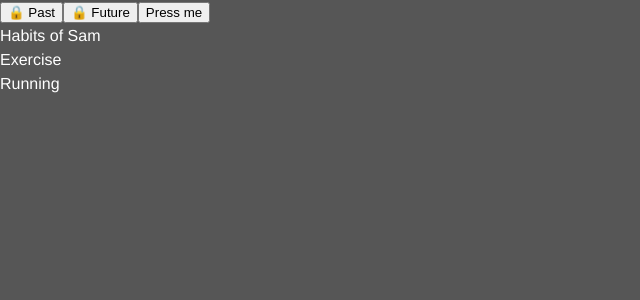
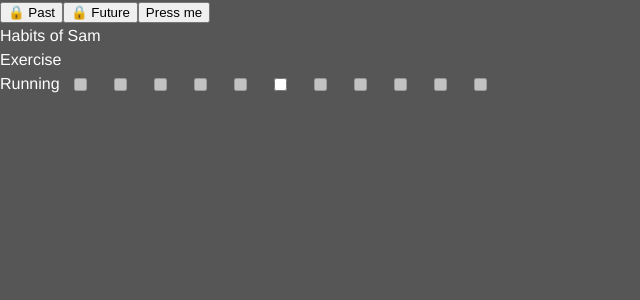
Before and after one commit to Azoghal/2-habit-tracker, a React app: page / in a window 1280 px wide. Shown: the top 300 px of the page, without its empty margins (0-640 px from the left). Built offline with nearby package versions, Linux system fonts and the light colour scheme; the HTML template or start-up script is replaced by a standard one.

Commit message:
fill out dates but no on click

```diff
--- a/src/components/Habits.tsx
+++ b/src/components/Habits.tsx
@@ -13,27 +13,29 @@ function getTodayMidday(){
 
 export interface IHabitsProps {
     data: IHabits // this should be a habits but i'm feeling,, lazy/pragmatic for now
+    updateHabits(newHabits: IHabits): void;
 }
 
+const daySeconds = 86400;
+
 export default function Habits(props: IHabitsProps) {
-    const daySeconds = 86400;
   const today = getTodayMidday();
   const yesterday = today - daySeconds; // TODO remove eventually, just for hardcoding
   const tomorrow = today + daySeconds;
 
   // TODO for now, use the range yesterday -> tomorrow as the range to fill in, if there is nothing present.
 
-    const [jsonData, setJsonData] = useState(props.data)
+  const [stagedData, setStagedData] = useState(props.data)
 
   const [currentDate, setCurrentDate] = useState(getTodayMidday());
   const [lockPast, setLockPast] = useState(true);
   const [lockFuture, setLockFuture] = useState(true);
 
-    const [habits, setHabits] = useState<ITableProps>(enrichHabits(jsonData, currentDate, lockFuture, lockPast));
+  const [habits, setHabits] = useState<ITableProps>(enrichHabits(stagedData, currentDate, lockFuture, lockPast));
 
   const loadData = useCallback(()=>{
     // TODO get the jsonData from cookie
-      setHabits(enrichHabits(jsonData, currentDate, lockFuture, lockPast))
+    setHabits(enrichHabits(stagedData, currentDate, lockFuture, lockPast))
   }, [])
 
   useEffect(()=>{
@@ -75,6 +77,44 @@ export default function Habits(props: IHabitsProps) {
   </>;
 }
 
+// yuck
+// start and end are date numbers
+// TODO add a type alias for date numbers
+function fillBlanks(row: IRowProps, today:number, backwards:number, forwards: number): IRowProps {
+
+  const createEmpty: (date: number)=>ICheckboxProps = (date:number) => {
+    return {
+      date: date,
+      value: 0,
+      state: CheckboxStateFromInt(0),
+      locked: date != today, // TODO
+      onClick: ()=>{},
+    }
+  }
+
+  // build the list of activities we need, by creating empty ones when it does not already exist, copying where it does.
+
+  const newActivities :ICheckboxProps[] = []
+
+  const start = today - backwards * daySeconds
+  const end = today + forwards * daySeconds;
+
+  for (let d = start; d <= end; d += daySeconds) {
+    const existing = row.activities.find((c: ICheckboxProps)=>{return c.date == d})
+    if (existing) {
+      newActivities.push(existing)
+    } else{
+      newActivities.push(createEmpty(d));
+    }
+  }
+
+  return {
+    ...row,
+    activities: newActivities
+  }
+}
+
+// propifies everything - that is present. Missing dates should be generated using fillDates
 function enrichHabits(table: IHabits, today: number, lockForwards: boolean, lockBackwards: boolean): ITableProps {
   const categories: ICategoryProps[] = table.categories.map((c)=>{
     const habits: IRowProps[] = c.habits.map((h)=>{
@@ -88,7 +128,8 @@ export default function Habits(props: IHabitsProps) {
         }
         return activity
       })
-        const row: IRowProps = {title: h.title, activities: activities}
+      let row: IRowProps = {title: h.title, activities: activities}
+      row = fillBlanks(row, today, 5, 5);
       return row
     })
     const category: ICategoryProps = {title: c.title, habits: habits}
```
Lines whose indentation alone changed are shown as unchanged.
